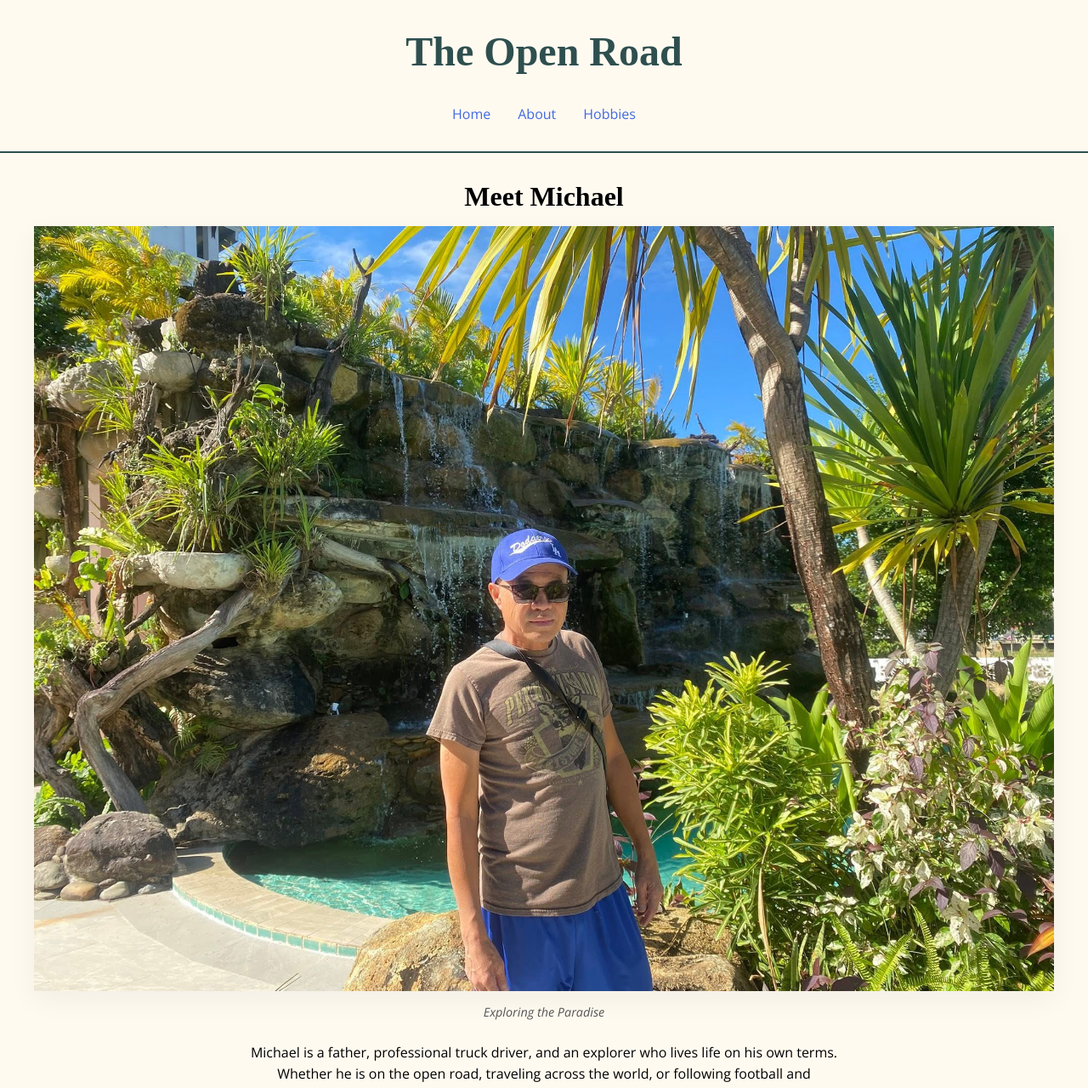
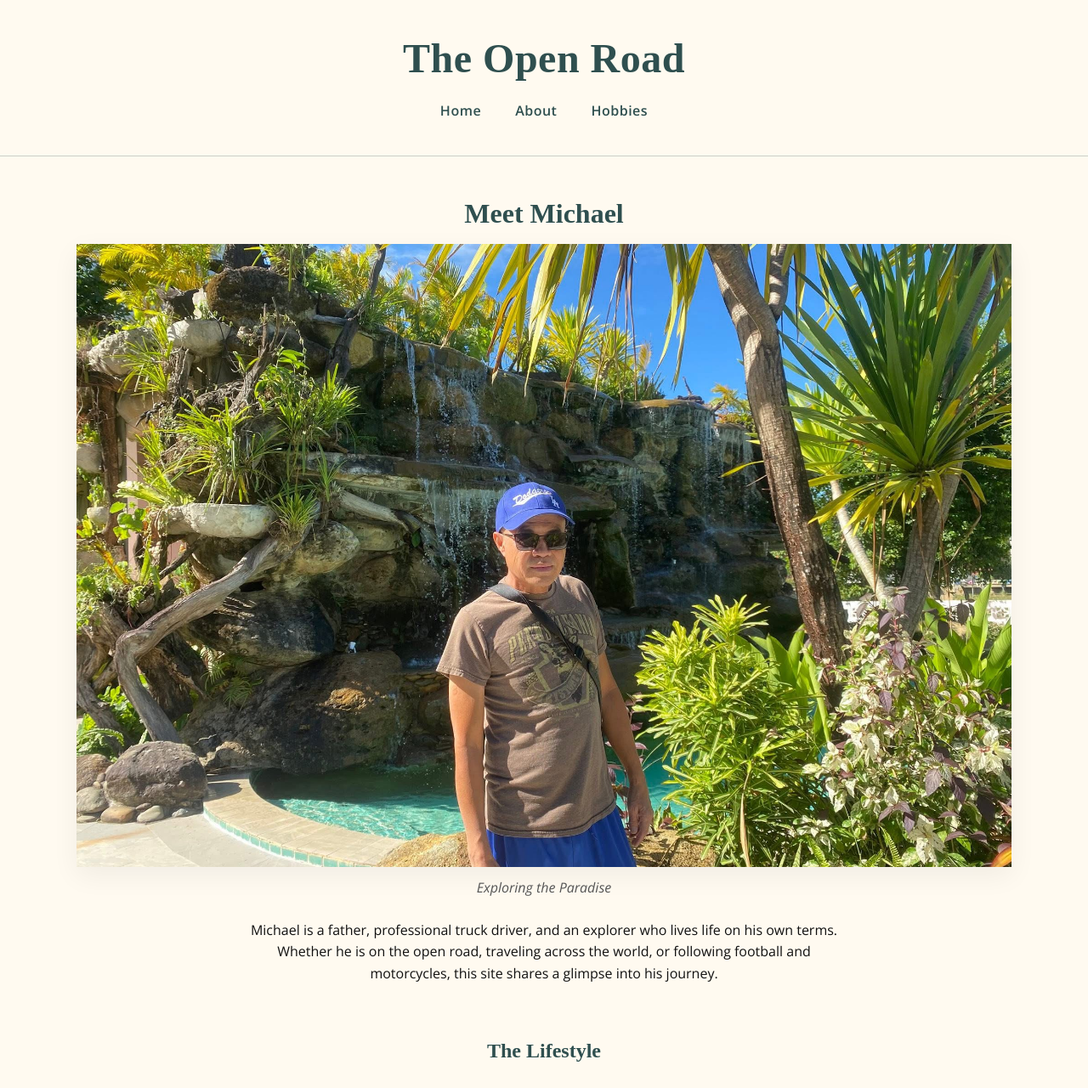
Before and after one commit to ThyNoi/bioSite, a plain HTML site: page index.html in a window 1280 px wide. Shown: the top 1280 px of the page at 85% size. Drawn offline with nearby package versions, Linux system fonts and the light colour scheme; a web font is replaced by a local one.

Commit message:
pushing draft of edited css styling

```diff
--- a/style.css
+++ b/style.css
@@ -3,7 +3,7 @@
     September 11, 2026
     CSD 340 Module 6.3
 
-    bioSite css styling
+    bioSite css styling - shared stylesheet
 */
 
 /* global / reset styles */
@@ -17,11 +17,11 @@
 body {
     margin: 0;
     background-color: floralwhite;
-    color: black;
+    color: #111111;
     font-family: "Open Sans", sans-serif;
     font-size: 16px;
     font-weight: 400;
-    line-height: 1.5;   /* space between lines of text */
+    line-height: 1.6;   /* space between lines of text */
     display: flex;  /* turns element into flexbox container */
     flex-direction: column; /* stacks 3 main pieces vertically */
     min-height: 100vh;  /* forces page to stretch until fills height of screen */
@@ -31,16 +31,20 @@ body {
 img {
     max-width: 100%;    /* never grow larger than box it's sitting in */
     height: auto;   /* keep original proportions of image, so doesn't look stretched/ squish */
+    display: block;
 }
 
+/* --- hero section --- */
 .hero {
     width: 100%;
-    margin: 0 auto 3rem auto; /* centers box, gives room below */
+    margin-bottom: 4rem;
 }
 
 .hero img {
     width: 100%;
-    box-shadow: 0 10px 30px rgba(0, 0, 0, 0.05); /* adds floating shadow */
+    aspect-ratio: 3 / 2;
+    object-fit: cover;
+    box-shadow: 0 10px 30px rgba(0, 0, 0, 0.06); /* adds floating shadow */
 }
 
 .hero figure {
@@ -52,63 +56,78 @@ img {
     max-width: 700px;
     margin: 0 auto;
 }
-
+/* captions */
 figcaption {
-    font-size: 0.9rem;
+    font-size: 1rem;
     font-style: italic;
     color: #555555;
-    margin-top: 0.5rem;
+    margin-top: 0.75rem;
 }
 
 main {
     flex: 1;
-    max-width: 1200px;
-    width: 95%;
-    margin: 2rem auto; /* add space above and below <main> */
+    max-width: 1100px;
+    width: 90%;
+    margin: 3rem auto; /* add space above and below <main> */
     text-align: center;
 }
 
+main p {
+    max-width: 700px;
+    margin: 0 auto 1.5rem auto;
+}
 
 /* typography */
 h1, h2, h3 {
     font-family: "Quattrocento", serif;
     font-weight: 700;   /* use numbers since google fonts specified */
+    color: darkslategray;
     line-height: 1.2;
     margin-bottom: 1rem;
 }
 
-h1 {
-    font-size: 48px;
-}
+h1 { font-size: 48px; }
+h2 { font-size: 32px; }
+h3 { font-size: 24px; }
 
-h2 {
-    font-size: 32px;
-}
-
-h3 {
-    font-size: 24px;
+p {
+    font-size: 16px;
+    line-height: 1.6;
+    margin-bottom: 1.5rem;
 }
 
 /* shared header organism */
 header {
     background-color: floralwhite;
     text-align: center;
-    border-bottom: 2px solid darkslategray;
-    padding: 2rem 0;
+    border-bottom: 1px solid rgba(47, 79, 79, 0.25) ;
+    padding: 2.5rem 1rem;
 }
 
 header h1 {
-    color: darkslategray;
-    margin-bottom: 2rem;
+    margin-bottom: 1.25rem;
+    letter-spacing: 0.5px;
 }
 
 header nav {
     display: flex;
     justify-content: center;    /* pushes whole row to middle of bar */
-    gap: 2rem;    /* auto adds even spacing between each link */
+    gap: 2.5rem;    /* auto adds even spacing between each link */
+}
+
+/* header nav a ------ */
+header nav a {
+    font-family: "Open Sans", sans-serif;
+    font-size: 16px;
+    font-weight: 600;
+    color: darkslategray;
+    text-decoration: none;
+    letter-spacing: 0.5px;
+    transition: opacity 0.2s ease;
 }
 
 header nav a:hover {
+    opacity: 0.7;
     text-decoration: underline;
 }
 
@@ -134,9 +153,15 @@ a:hover {
     gap: 2rem;
     margin-top: 2rem;
 }
-/* finds first figure makes it span 2 columns */
+/* finds first card figure, makes it span 2 columns */
 .card-grid figure:first-child {
     grid-column: span 2;
+}
+
+.card-grid figure:first-child img {
+    aspect-ratio: 21 / 9; /* wide cinematic banner proportion */
+    object-fit: cover;
+    object-position: center top; /* locks the focus to the top edge */
 }
 
 .card-grid figure {
@@ -147,22 +172,25 @@ a:hover {
 
 .card-grid img {
     width: 100%;
+    aspect-ratio: 16 / 9; /* create matching rectangle cards */
+    object-fit: cover;
 }
 
 footer {
     display: flex;
     justify-content: space-between;
     align-items: center;
-    padding: 1.5rem 2rem;
+    padding: 1.75rem 2rem;
     font-size: 0.85rem;
 }
 
 footer a {
     color: darkslategray;
     text-decoration: none;
-    transition: color 0.2s ease, text-decoration 0.2s ease;
+    transition: opacity 0.2s ease;
 }
 
 footer a:hover {
+    opacity: 0.7;
     text-decoration: underline;
 }
```
